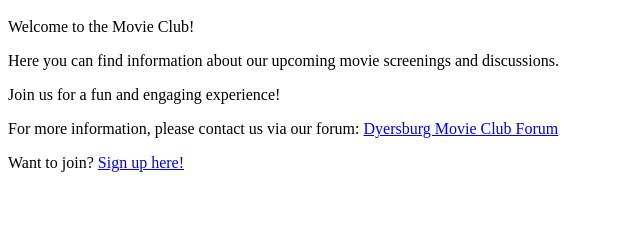
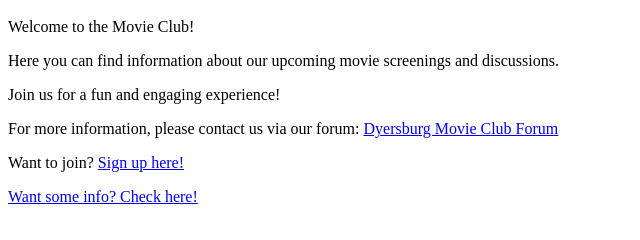
Before and after one commit to zynerg/The-DBURG-Movie-Club, a plain HTML site: page index.html in a window 1280 px wide. Shown: the part 48-288 px from the top of the page, without its empty margins (0-640 px from the left). Drawn offline with Linux system fonts and the light colour scheme.

Commit message:
awesome 3

```diff
--- a/index.html
+++ b/index.html
@@ -6,5 +6,6 @@
         <p>Join us for a fun and engaging experience!</p>
         <p>For more information, please contact us via our forum: <a href="https://forms.gle/gCkgKcgVkMbTkHio8">Dyersburg Movie Club Forum</a></p>
         <p>Want to join? <a href="https://forms.gle/8AenApA53FNKTgBa9">Sign up here!</a></p>
+        <p><a href="information.html">Want some info? Check here!</a></p>
     </body>
 </html>
```
